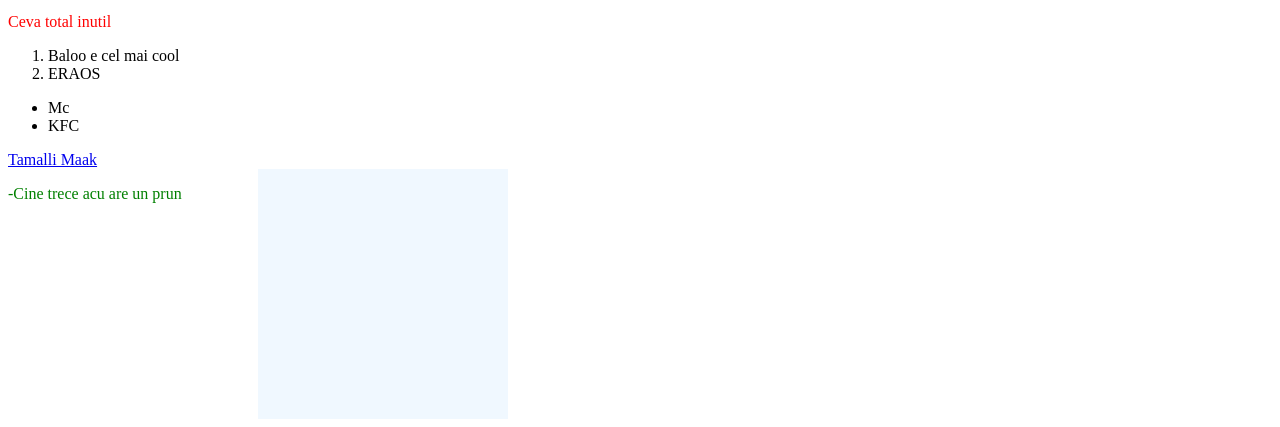
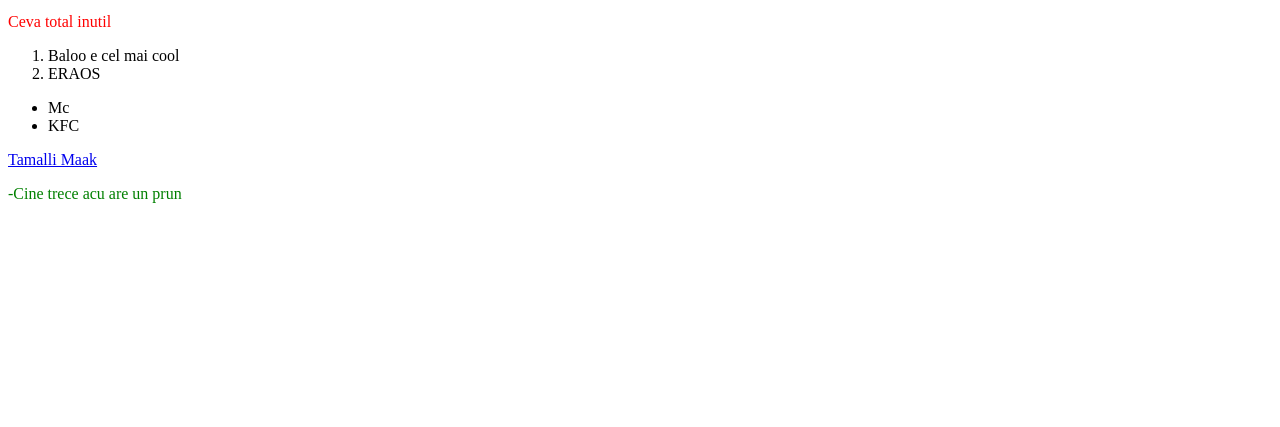
Before and after one commit to soare99/soare99.github.io, a plain HTML site: page index.html in a window 1280 px wide. Shown: the part 555-982 px from the top of the page. Drawn offline with Linux system fonts and the light colour scheme.

Commit message:
am pus ghilili

```diff
--- a/index.html
+++ b/index.html
@@ -47,7 +47,7 @@ flex-direction: row;
         <div class="shorty" id="primul">
             <p>-Cine trece acu are un prun</p>
     </div>
-    <div class="shorty diva">
+    <div class="diva">
         <p Cine trece maine...hahahahha </p>
     </div>
     </div>
```
